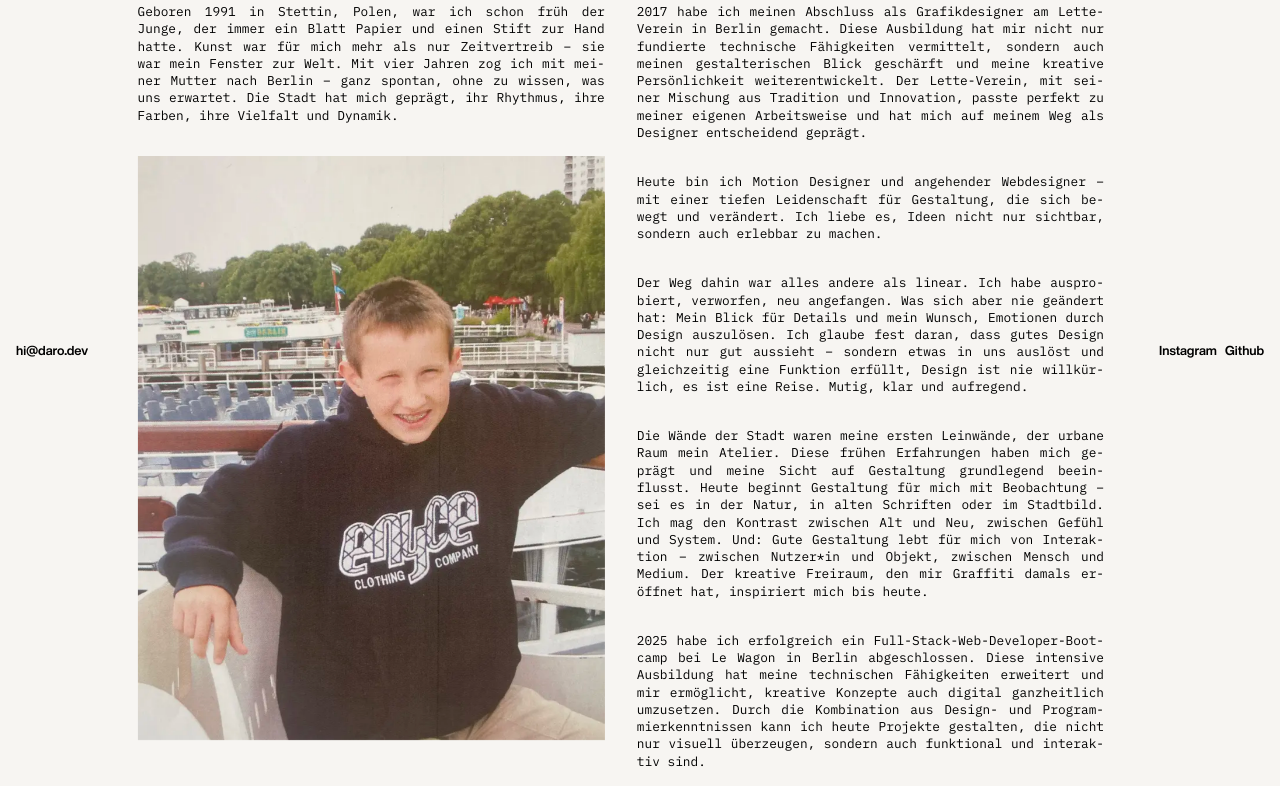
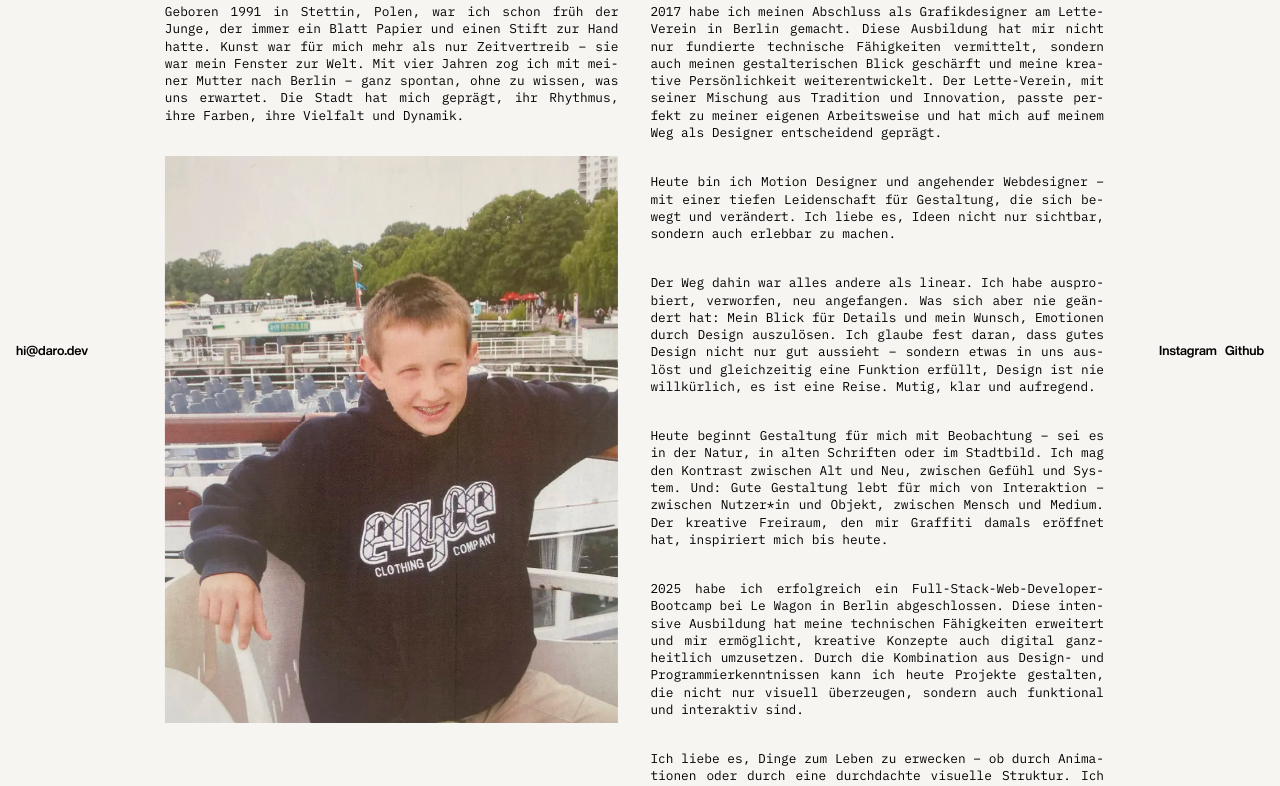
Before and after one commit to darko-img/portfolio_darek, a SvelteKit app: page /mehr in a window 1280 px wide. Shown: the part 425-1211 px from the top of the page. Built offline with nearby package versions, Linux system fonts and the light colour scheme.

Commit message:
about text fix 6

```diff
--- a/src/routes/mehr/+page.svelte
+++ b/src/routes/mehr/+page.svelte
@@ -61,10 +61,7 @@
         Mutig, klar und aufregend.</p>
     </div>
     <div class="section">
-      <p class="t-reveal">Die Wände der Stadt waren meine ersten Leinwände, der urbane
-        Raum mein Atelier. Diese frühen Erfahrungen haben mich geprägt
-        und meine Sicht auf Gestaltung grundlegend beeinflusst.
-        Heute beginnt Gestaltung für mich mit Beobachtung – sei es in
+      <p class="t-reveal">Heute beginnt Gestaltung für mich mit Beobachtung – sei es in
         der Natur, in alten Schriften oder im Stadtbild. Ich mag den Kontrast
         zwischen Alt und Neu, zwischen Gefühl und System. Und: Gute
         Gestaltung lebt für mich von Interaktion – zwischen Nutzer*in und
```
